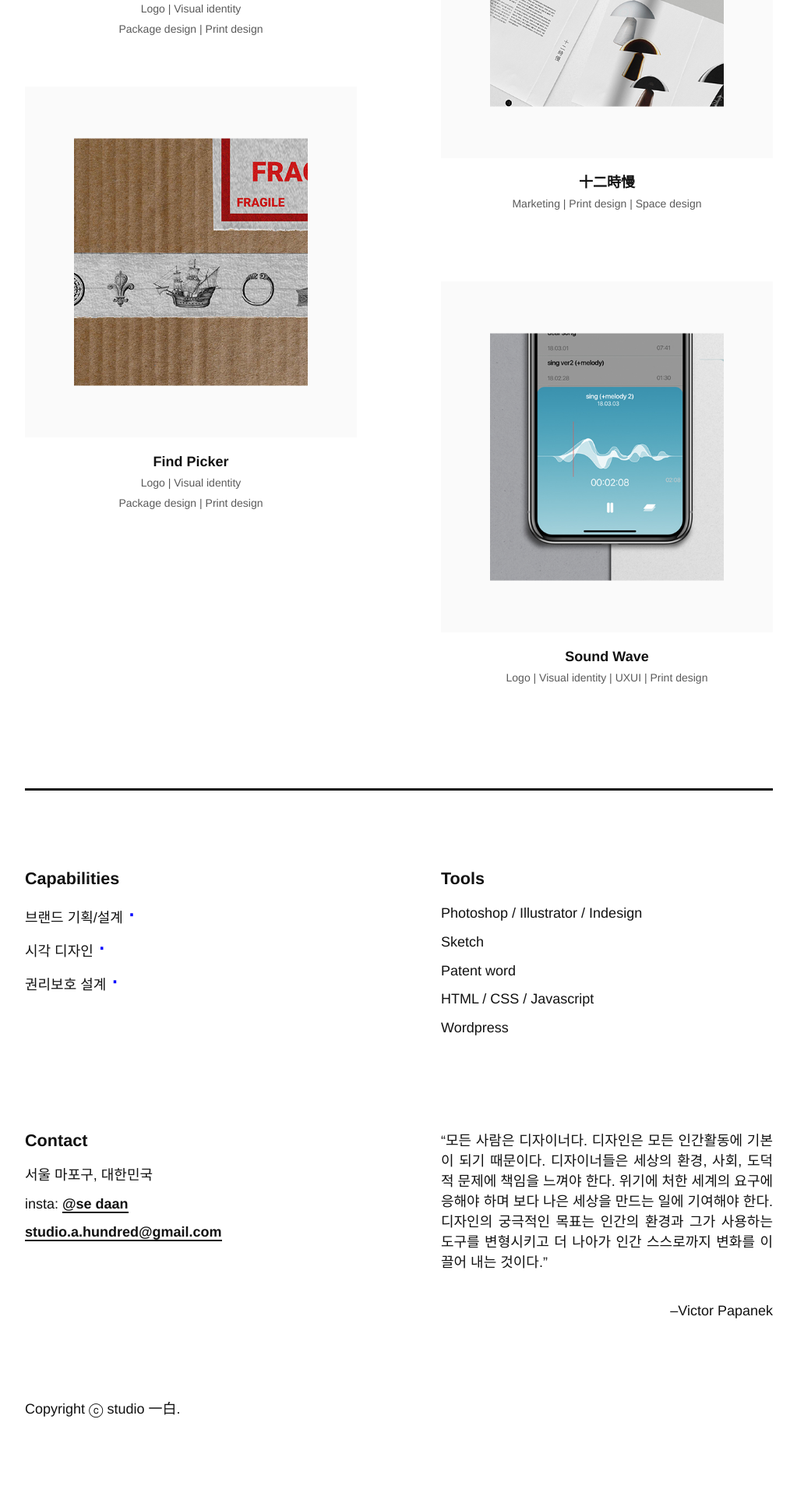
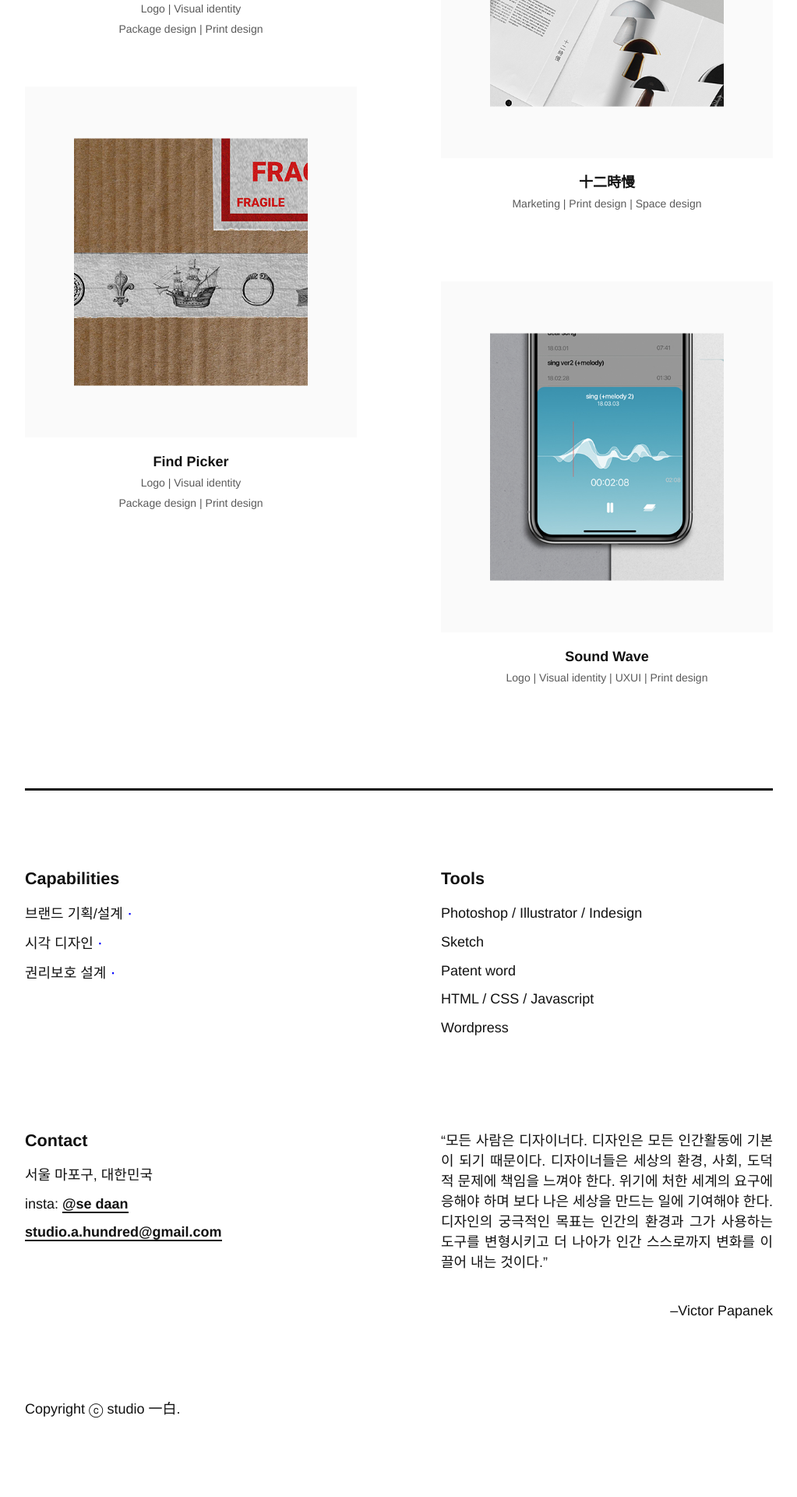
Before and after one commit to studio-a-hundred/studio-a-hundred, a Jekyll site: the page built from index.html, in a window 1280 px wide. Shown: the part 1996-3916 px from the top of the page at 78% size, without its empty margins (128-1151 px from the left). Built offline with Jekyll 4.4.1, drawn with Linux system fonts in a browser that asks for light colours.

Commit message:
Update main.scss

```diff
--- a/css/main.scss
+++ b/css/main.scss
@@ -28,7 +28,7 @@
   position: relative;
   color: blue;
   cursor: pointer;
-  font-size: 200%;
+  font-size: 120%;
 }
 
 .label:hover:before {
```
